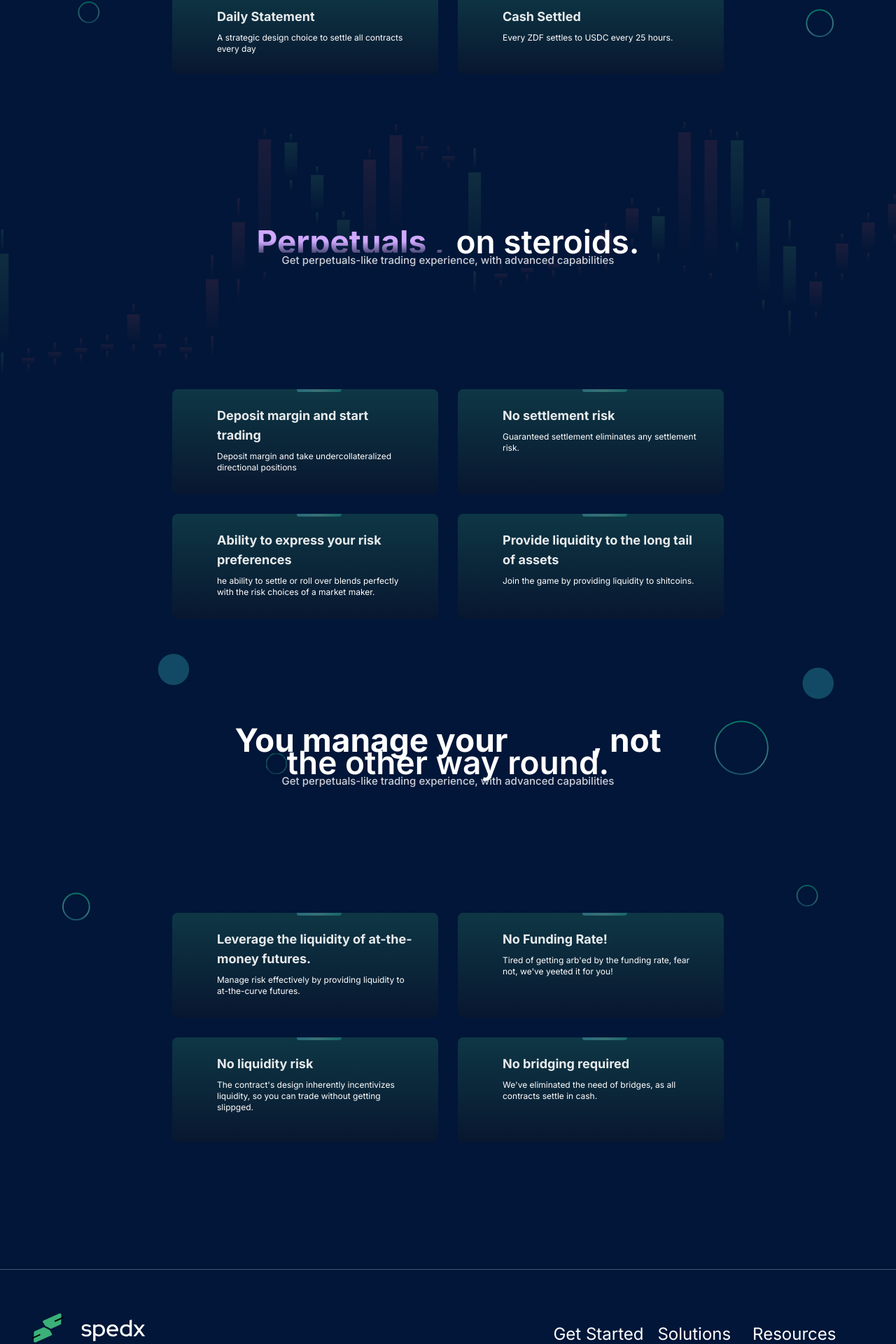
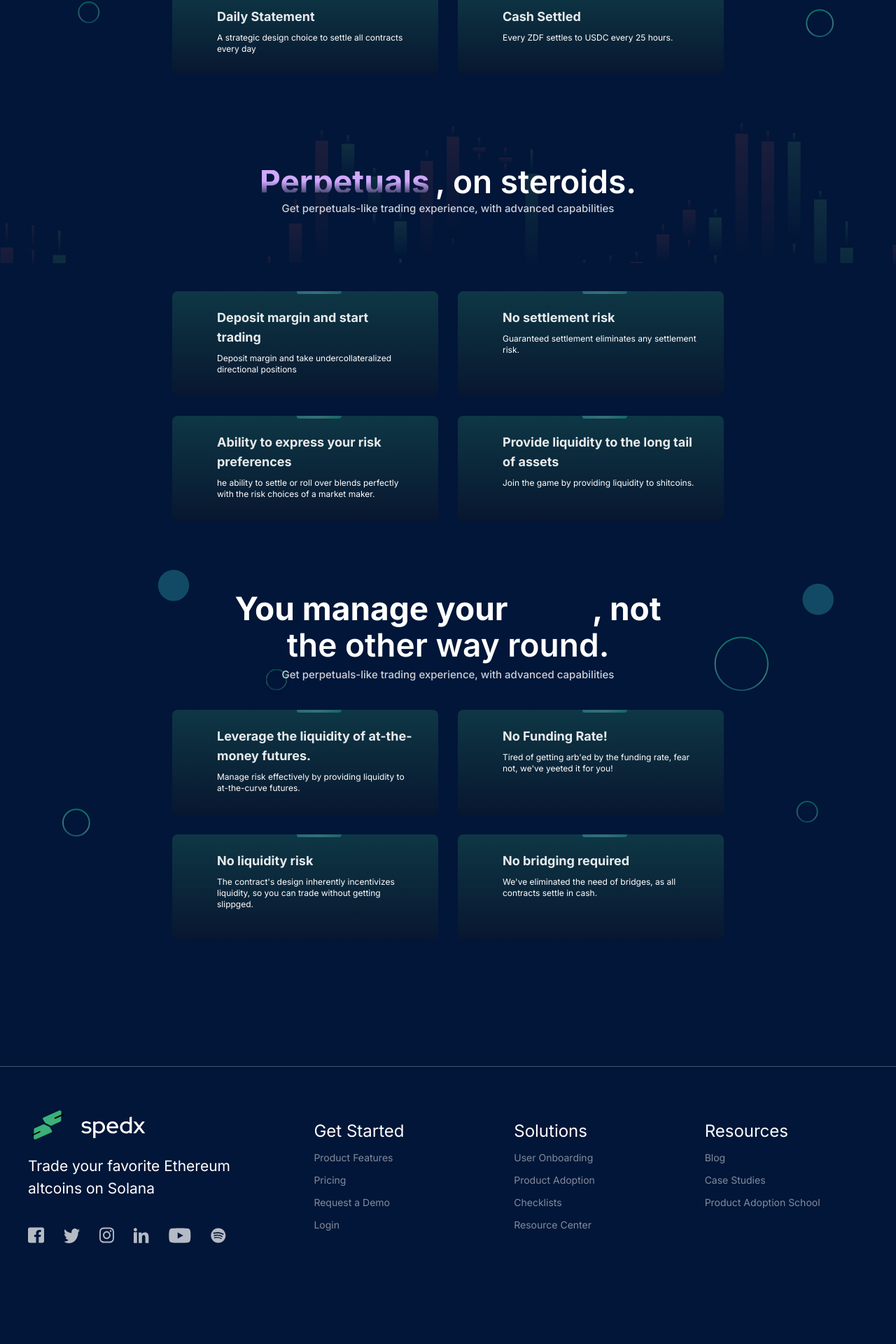
Before and after one commit to spedx-io/zdfs_landing, a Next.js app: page / in a window 1280 px wide. Shown: the part 1562-3482 px from the top of the page at 70% size. After the commit the page ends 3418 px from the top, so only its background shows below. Built offline with nearby package versions, Linux system fonts and the light colour scheme.

Commit message:
Fixed all issues in responsiveness

```diff
--- a/src/app/components/Home/Content.tsx
+++ b/src/app/components/Home/Content.tsx
@@ -83,7 +83,7 @@ export const Content: React.FC = () => {
           className="md:w-full md:h-full w-[60%] h-[60%]"
         />
       </div>
-      <div className="w-full flex flex-col gap-y-[50px]">
+      <div className="w-full flex flex-col gap-y-[70px]">
         <div>
           <div className="w-full flex flex-col gap-y-[70px] bg-[url('/images/backgrounds/ZDFs_bg.svg')] bg-no-repeat bg-top">
             <div className="w-full h-24 flex-col justify-center items-center inline-flex ">
@@ -92,7 +92,7 @@ export const Content: React.FC = () => {
                   Introducing
                 </span>
                 <span
-                  className="text-purple-300 text-[46px] font-bold font-['Satoshi Variable']"
+                  className="text-purple-300 md:text-[46px] text-2xl font-bold font-['Satoshi Variable']"
                   style={{
                     background:
                       "linear-gradient(180deg, #CFA8FF 50%, #091931 125.69%)",
@@ -143,11 +143,11 @@ export const Content: React.FC = () => {
             </div>
           </div>
         </div>
-        <div className="w-full flex flex-col gap-y-[-100px] justify-center items-center">
-          <div className="w-full h-[400px] flex-col justify-center items-center inline-flex bg-[url('/images/backgrounds/Candlesticks.svg')] bg-no-repeat bg-center">
-            <div className="flex flex-row gap-x-4">
-              <span
-                className="md:text-[46px] text-2xl font-bold font-['Satoshi Variable']"
+        <div className="w-full flex flex-col gap-y-[40px] justify-center items-center">
+          <div className="w-full h-[200px] flex-col justify-center items-center inline-flex bg-[url('/images/backgrounds/Candlesticks.svg')] bg-no-repeat bg-cente  gap-y-3">
+            <div className="h-fit flex flex-row gap-x-2 items-center">
+            <span
+                className=" md:text-[46px] text-2xl font-bold font-['Satoshi Variable']"
                 style={{
                   background:
                     "linear-gradient(180deg, #CFA8FF 50%, #091931 125.69%)",
@@ -155,13 +155,13 @@ export const Content: React.FC = () => {
                   WebkitTextFillColor: "transparent",
                 }}
               >
-                Perpetuals <span className="text-white">,</span>
+                Perpetuals
               </span>
               <span className="text-white md:text-[46px] text-2xl text-center font-semibold font-['Satoshi Variable']">
-                on steroids.
+                , on steroids.
               </span>
             </div>
-            <div className="flex flex-row w-full justify-center items-center opacity-80 text-white text-[15px] font-medium font-['Satoshi Variable']">
+            <div className="flex flex-row w-full justify-center items-center text-center opacity-80 text-white text-[15px] font-medium font-['Satoshi Variable']">
               Get perpetuals-like trading experience, with advanced capabilities
             </div>
           </div>
@@ -200,16 +200,23 @@ export const Content: React.FC = () => {
             </div>
           </div>
         </div>
-        <div className="flex flex-col gap-y-[70px] justify-center items-center bg-[url('/images/backgrounds/Risks_bg.svg')] bg-no-repeat bg-top">
-          <div className="w-full h-[300px] flex-col justify-center items-center inline-flex">
-            <div className="flex flex-col items-center gap-x-4">
+        <div className="flex flex-col  justify-center items-center bg-[url('/images/backgrounds/Risks_bg.svg')] bg-no-repeat bg-top">
+          <div className="w-full h-[200px] flex-col justify-center items-center inline-flex gap-y-4">
+            <div className="flex flex-col items-center gap-y-2 md:gap-y-[20px] lg:gap-y-[20px]">
               <span className="text-white md:text-[46px] text-2xl font-bold font-['Satoshi Variable']">
-                You manage your <span className="text-red-400"  style={{
-                  background:
-                    " linear-gradient(98deg, #FF5D5D 59.88%, #E3A2A2 71.57%);",
-                  WebkitBackgroundClip: "text",
-                  WebkitTextFillColor: "transparent",
-                }} >risks</span>, not
+                You manage your{" "}
+                <span
+                  className="text-red-400"
+                  style={{
+                    background:
+                      " linear-gradient(98deg, #FF5D5D 59.88%, #E3A2A2 71.57%);",
+                    WebkitBackgroundClip: "text",
+                    WebkitTextFillColor: "transparent",
+                  }}
+                >
+                  risks
+                </span>
+                , not
               </span>
               <span className="text-white md:text-[46px] text-2xl font-semibold font-['Satoshi Variable']">
                 the other way round.
--- a/src/app/components/Home/Footer.tsx
+++ b/src/app/components/Home/Footer.tsx
@@ -7,7 +7,7 @@ export const Footer: React.FC = () => {
     <footer className="flex flex-col items-center justify-center w-full">
                 <hr className="w-full mx-auto my-[60px] opacity-30 " />
 
-      <div className="max-w-[1200px] w-full flex md:flex-row flex-col gap-y-4 items-center justify-between text-white pb-20">
+      <div className="max-w-[1200px] w-full flex md:flex-row flex-col gap-y-9 items-center justify-between text-white pb-20">
         <div id="about" className="max-w-[340px] w-full">
           <Image src="/logo.svg" alt="spedx logo" width={168} height={44} />{" "}
           <p className="mt-5 mb-10 leading-149@%] text-[21px]">
@@ -65,7 +65,7 @@ export const Footer: React.FC = () => {
             </Link>
           </div>
         </div>
-        <div id="links" className="flex flex-row  gap-x-5">
+        <div id="links" className="w-full justify-around flex flex-row  gap-x-5">
           <div className="gap-y-3 flex flex-col">
             <p className="text-2xl">Get Started</p>
             <Link href="/" className="opacity-50 text-sm">
--- a/src/app/page.tsx
+++ b/src/app/page.tsx
@@ -4,7 +4,7 @@ import { Footer } from "./components/Home/Footer";
 
 export default function Home() {
   return (
-    <div>
+    <div className="">
       <div
         className="relative font-redhat overflow-x-hidden bg-[#011638] text-white bg-[url('/images/backgrounds/Grid.svg')] bg-no-repeat"
         style={{
@@ -14,7 +14,7 @@ export default function Home() {
       >
         <Hero />
       </div>
-      <div className="flex flex-col lg:absolute top-[390px]">
+      <div className="flex flex-col absolute lg:top-[390px] md:top-[600px] sm:top-[600px] top-[700px]">
         <Content />
         <hr className="max-w-[1200px] mx-auto my-[60px] opacity-30" />
 
```
